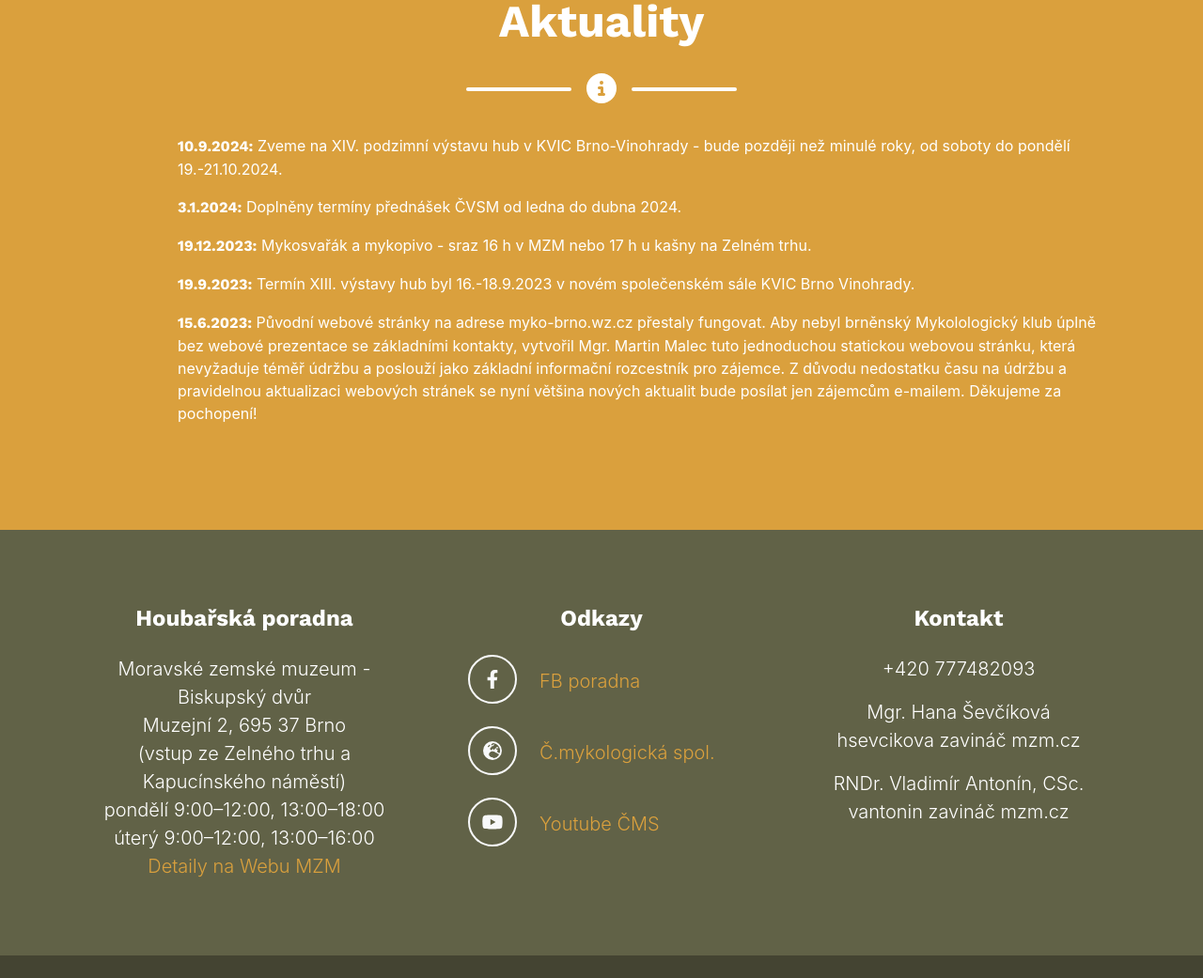
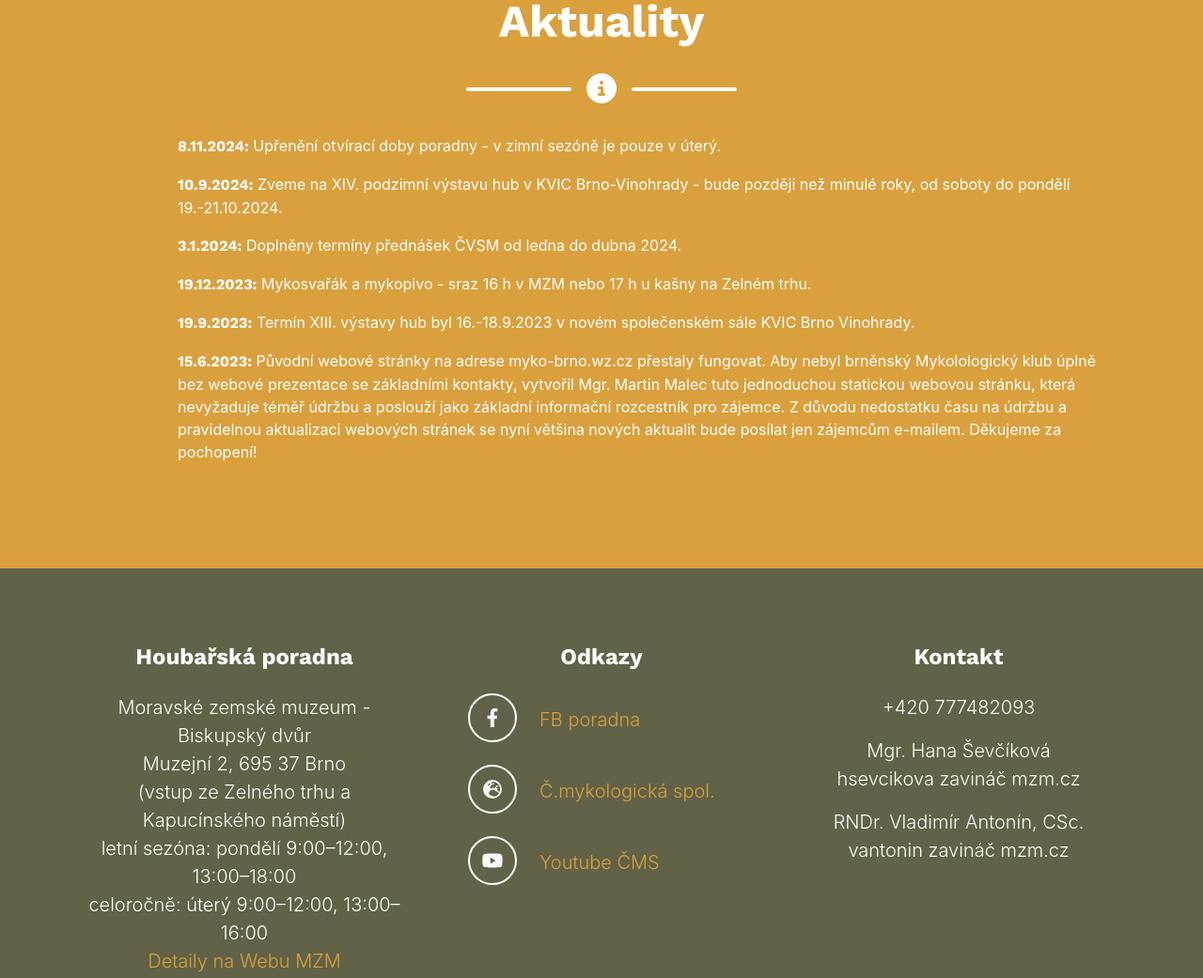
Before and after one commit to brozkeff/mykobrno-web, a plain HTML site: page index.html in a window 1280 px wide. Shown: the part 2649-3690 px from the top of the page at 94% size. Drawn offline with nearby package versions, Linux system fonts and the light colour scheme; a web font is replaced by a local one.

Commit message:
update vystava 2024, omezeni provozu poradny v zime jen v utery

```diff
--- a/index.html
+++ b/index.html
@@ -187,7 +187,7 @@
                                     </div>
                                     <!-- Portfolio Modal - Image--><img class="img-fluid rounded mb-5" src="assets/img/akce/vystavahub2024-2.jpg" alt="Výstavy"/>
                                     <!-- Portfolio Modal - Text-->
-                                        <p class="mb-5">Každý rok nad podzim pořádá Mykologický klub Brno ve spolupráci s Moravským zemským muzeem KVIC Brno Vinohrady velkou výstavu hub. Výstava v roce 2024 bude později než minulé roky a sice 19.-21.10.2024 v KVIC Vinohrady, So 19.10. 13-18 h, Ne 20.10. 9-18h, Po 21.10. 9-13h. (I kvůli suchu by v září byla výstava patrně dost chudá). <br>
+                                        <p class="mb-5">Každý rok nad podzim pořádá Mykologický klub Brno ve spolupráci s Moravským zemským muzeem KVIC Brno Vinohrady velkou výstavu hub. Výstava v roce 2024 proběhla později než minulé roky a sice 19.-21.10.2024 v KVIC Vinohrady, So 19.10. 13-18 h, Ne 20.10. 9-18h, Po 21.10. 9-13h. (I kvůli suchu by v září byla výstava patrně dost chudá). <br>
                                         Minulé ročníky: <a href="http://www.mzm.cz/aktuality-1/xii-vystava-hub">12. ročník</a> proběhl v termínu 24.-26.9.2022, a 13. ročník proběhl v termínu 16.-18.9.2023. <br>
                                         Pro termíny dalších výstav sledujte <a href="http://www.mzm.cz/aktuality-1">aktuality Moravského zemského muzea</a> případně jejich <a href="http://www.mzm.cz/kalendar">kalendář akcí</a>. Přehled dalších výstav hub i v jiných městech pak zpravidla najdete jako aktualitu na <a href="https://www.myko.cz/">stránkách České mykologické společnosti</a>. (Příklad: <a href="https://www.myko.cz/clanek2147/">Výstavy hub 2022</a>).</p>
                                     <button class="btn btn-primary" href="#" data-dismiss="modal"><i class="fas fa-times fa-fw"></i>Zavřít okno</button>
@@ -272,6 +272,7 @@
                 <!-- News Section Content-->
                 <div class="row">
                     <div class="col-lg-11 ml-auto">
+                        <p><strong>8.11.2024:</strong> Upřenění otvírací doby poradny - v zimní sezóně je pouze v úterý.</p>
                         <p><strong>10.9.2024:</strong> Zveme na XIV. podzimní výstavu hub v KVIC Brno-Vinohrady - bude později než minulé roky, od soboty do pondělí 19.-21.10.2024.</p>
                         <p><strong>3.1.2024:</strong> Doplněny termíny přednášek ČVSM od ledna do dubna 2024.</p>
                         <p><strong>19.12.2023:</strong> Mykosvařák a mykopivo - sraz 16 h v MZM nebo 17 h u kašny na Zelném trhu.</p>
@@ -289,8 +290,8 @@
                     <div class="col-lg-4 mb-5 mb-lg-0">
                         <h4 class="mb-4">Houbařská poradna</h4>
                         <p class="pre-wrap lead mb-0">Moravské zemské muzeum - Biskupský dvůr<br>Muzejní 2, 695 37 Brno<br>(vstup ze Zelného trhu a Kapucínského náměstí)</p>
-                        <p class="pre-wrap lead mb-0">pondělí 9:00–12:00, 13:00–18:00</p>
-                        <p class="pre-wrap lead mb-0">úterý 9:00–12:00, 13:00–16:00</p>
+                        <p class="pre-wrap lead mb-0">letní sezóna: pondělí 9:00–12:00, 13:00–18:00</p>
+                        <p class="pre-wrap lead mb-0">celoročně: úterý 9:00–12:00, 13:00–16:00</p>
                         <p class="pre-wrap lead mb-0"><a href="http://www.mzm.cz/aktuality-1/oteviraci-doba-houbarske-poradny-mzm">Detaily na Webu MZM</a></p>
                     </div>
                     <!-- Footer Social Icons-->
```
